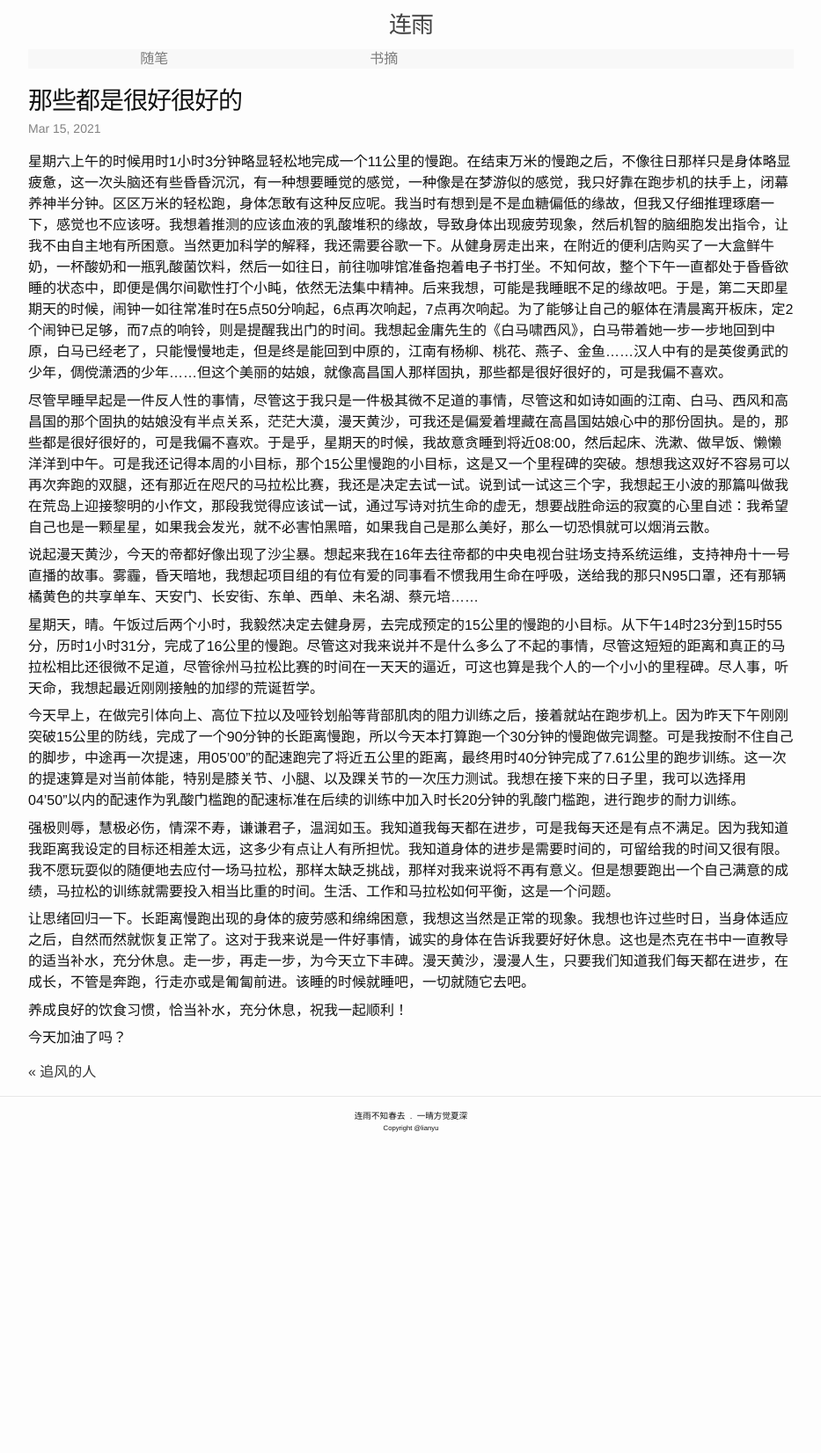
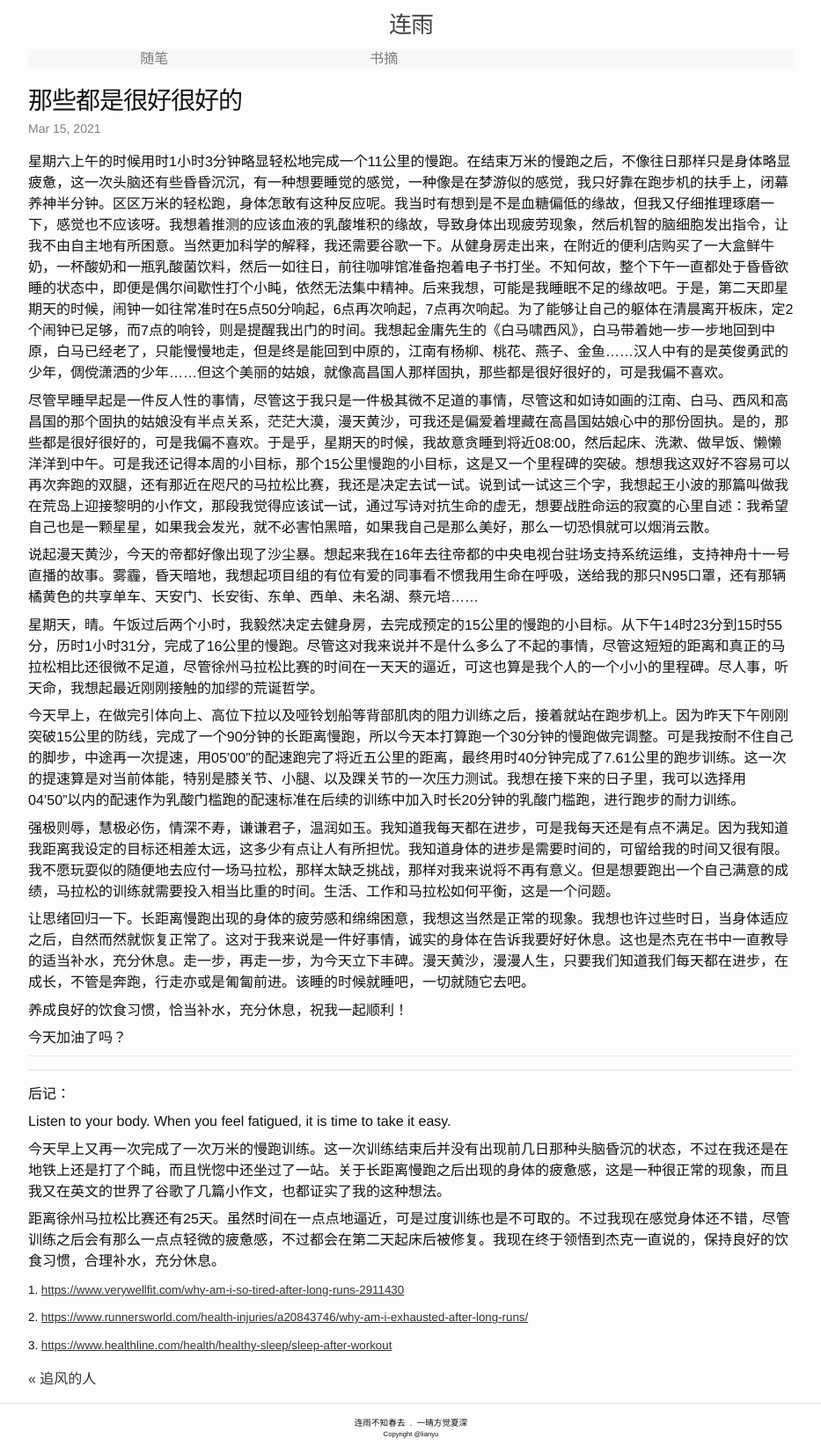
Before and after one commit to lianyu1115/lianyu, a Jekyll site: the page built from _essays/2021-03-15-那些都是很好很好的.md, in a window 1280 px wide. Shown: the whole page at 88% size, without its empty margins (173-1106 px from the left). Built offline with Jekyll 4.4.1, drawn with Linux system fonts in a browser that asks for light colours; before the commit the page ends 1303 px from its top, so only the background shows below that.

Commit message:
Modified:   2021-03-15-那些都是很好很好的.md

```diff
--- a/_essays/2021-03-15-那些都是很好很好的.md
+++ b/_essays/2021-03-15-那些都是很好很好的.md
@@ -23,3 +23,20 @@ tags: ''
 养成良好的饮食习惯，恰当补水，充分休息，祝我一起顺利！
 
 今天加油了吗？
+
+- - -
+- - -
+
+后记：
+
+Listen to your body. When you feel fatigued, it is time to take it easy.
+
+今天早上又再一次完成了一次万米的慢跑训练。这一次训练结束后并没有出现前几日那种头脑昏沉的状态，不过在我还是在地铁上还是打了个盹，而且恍惚中还坐过了一站。关于长距离慢跑之后出现的身体的疲惫感，这是一种很正常的现象，而且我又在英文的世界了谷歌了几篇小作文，也都证实了我的这种想法。
+
+距离徐州马拉松比赛还有25天。虽然时间在一点点地逼近，可是过度训练也是不可取的。不过我现在感觉身体还不错，尽管训练之后会有那么一点点轻微的疲惫感，不过都会在第二天起床后被修复。我现在终于领悟到杰克一直说的，保持良好的饮食习惯，合理补水，充分休息。
+
+<small> 1. [https://www.verywellfit.com/why-am-i-so-tired-after-long-runs-2911430](https://www.verywellfit.com/why-am-i-so-tired-after-long-runs-2911430)
+
+<small> 2. [https://www.runnersworld.com/health-injuries/a20843746/why-am-i-exhausted-after-long-runs/](https://www.runnersworld.com/health-injuries/a20843746/why-am-i-exhausted-after-long-runs/)
+
+<small> 3. [https://www.healthline.com/health/healthy-sleep/sleep-after-workout](https://www.healthline.com/health/healthy-sleep/sleep-after-workout)
```
